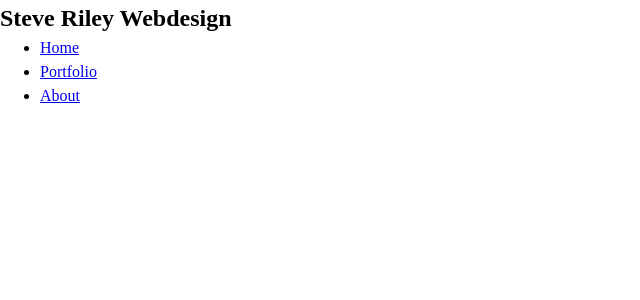
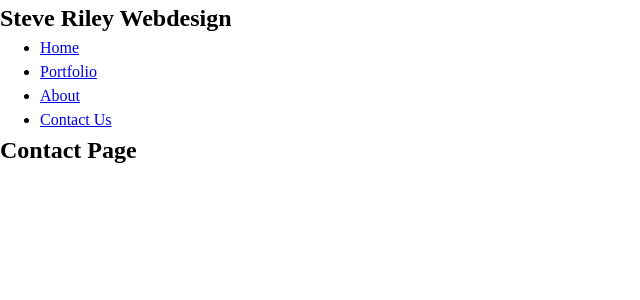
Before and after one commit to SteveJR86/BC-React-Portfolio, a React (Create React App) app: page /Contact in a window 1280 px wide. Shown: the top 300 px of the page, without its empty margins (0-640 px from the left). Built offline with nearby package versions, Linux system fonts and the light colour scheme.

Commit message:
added contact page

```diff
--- a/src/App.js
+++ b/src/App.js
@@ -3,6 +3,7 @@ import NavBar from './components/NavBar';
 import Home from './pages/Home';
 import About from './pages/About';
 import Portfolio from './pages/Portfolio';
+import Contact from './pages/Contact';
 
 function App() {
   return (
@@ -12,6 +13,7 @@ function App() {
         <Route path='/' element={<Home />}/>
         <Route path='/Portfolio/*' element={<Portfolio />}/>
         <Route path='/About' element={<About />}/>
+        <Route path='/Contact' element={<Contact />}/>
       </Routes>
     </Router>
   );
--- a/src/components/NavBar.js
+++ b/src/components/NavBar.js
@@ -27,6 +27,13 @@ function NavBar(){
               About
           </NavLink>
         </li>
+        <li>
+          <NavLink
+            to='/contact'
+            >
+              Contact Us
+          </NavLink>
+        </li>
       </ul>
     </nav>
   )
--- /dev/null
+++ b/src/pages/Contact.js
@@ -0,0 +1,7 @@
+function Contact(){
+  return (
+    <h2>Contact Page</h2>
+  )
+}
+
+export default Contact;
--- a/src/pages/Home.js
+++ b/src/pages/Home.js
@@ -1,5 +1,7 @@
 function Home(){
-  return <h2>Home Page</h2>
+  return (
+    <h2>Home Page</h2>
+  )
 }
 
 export default Home;
```
